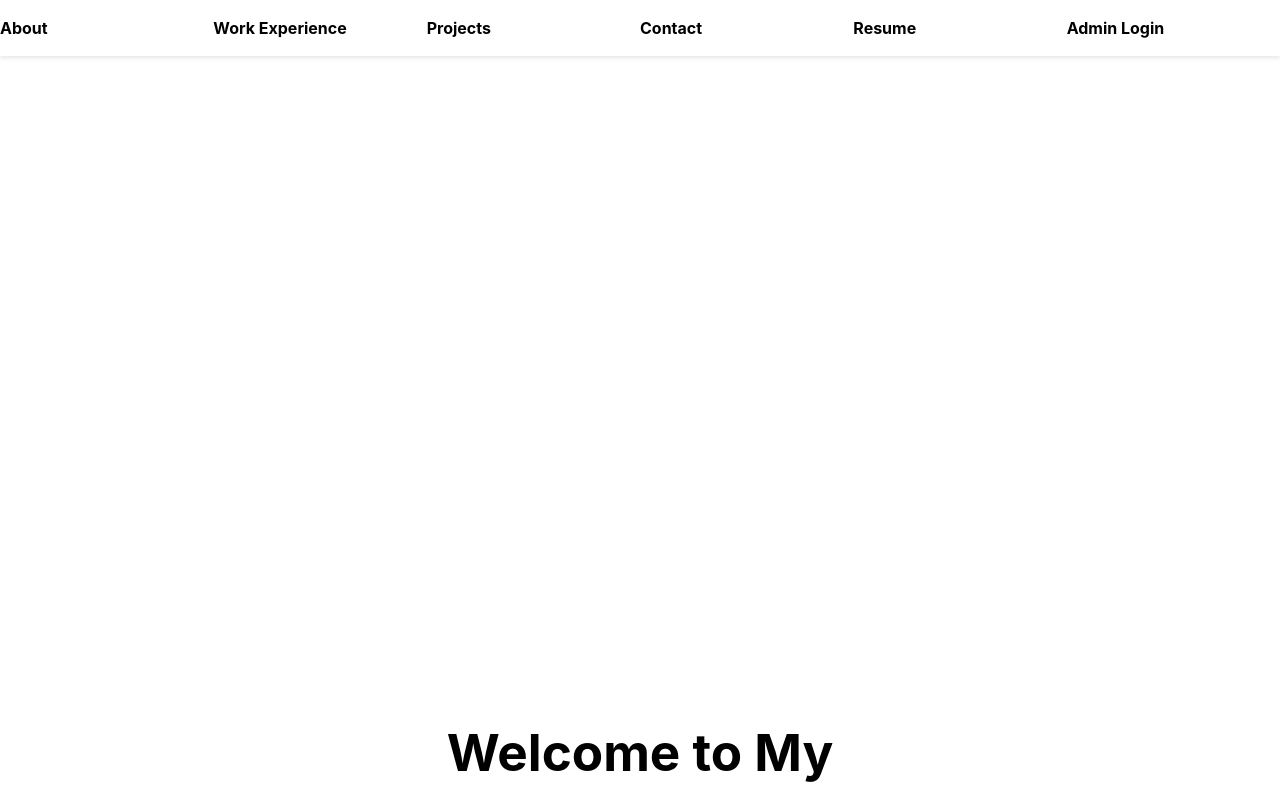
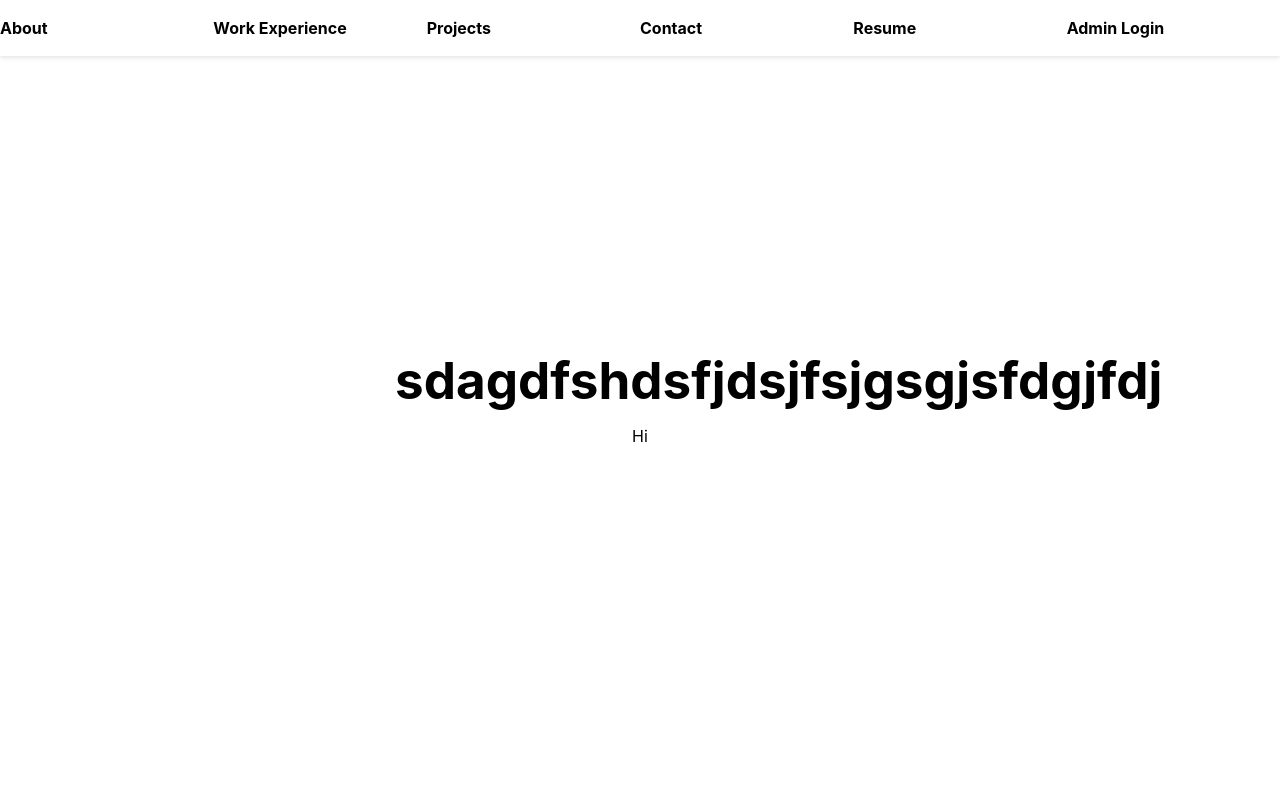
Before and after one commit to skadri342/react-app-portfolio, a React (Vite) app: page / in a window 1280 px wide. Shown: the top 786 px of the page. Built offline with nearby package versions, Linux system fonts and the light colour scheme; no server answers.

Commit message:
landing page finally issue solved (for now)

```diff
--- a/src/css/App.css
+++ b/src/css/App.css
@@ -19,6 +19,10 @@ body {
   display: flex;
   justify-content: center;
   align-items: center;
+}
+
+main {
+  margin-top: 400vh;
 }
 
 .app {
@@ -95,7 +99,6 @@ h2 {
 
 .welcome-section {
   text-align: center;
-  margin-top: 4000px;
 }
 
 .about-section {
--- a/src/pages/App.jsx
+++ b/src/pages/App.jsx
@@ -60,8 +60,8 @@ function App() {
 
       <main>
         <section id="welcome" className="welcome-section">
-          <h1>Welcome to My Portfolio</h1>
-          <p>A brief welcome message and introduction.</p>
+          <h1>sdagdfshdsfjdsjfsjgsgjsfdgjfdj</h1>
+          <p>Hi</p>
         </section>
 
         <section id="about" className="about-section">
```
